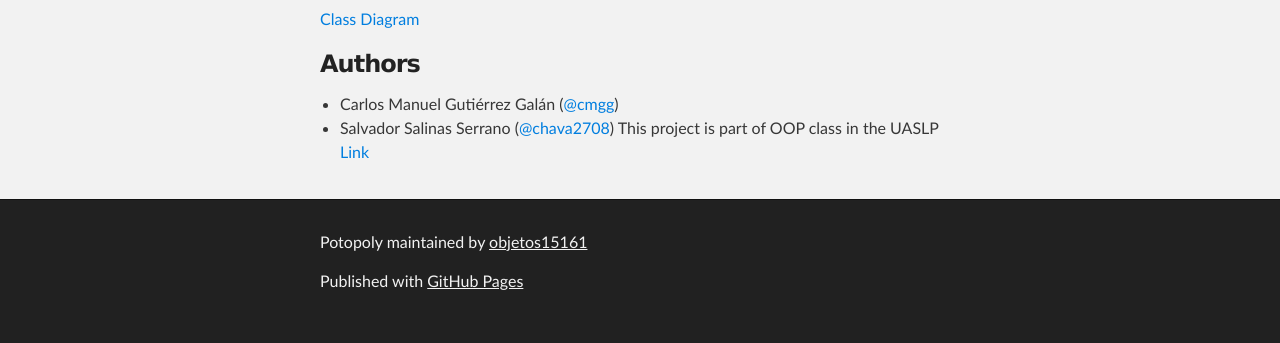
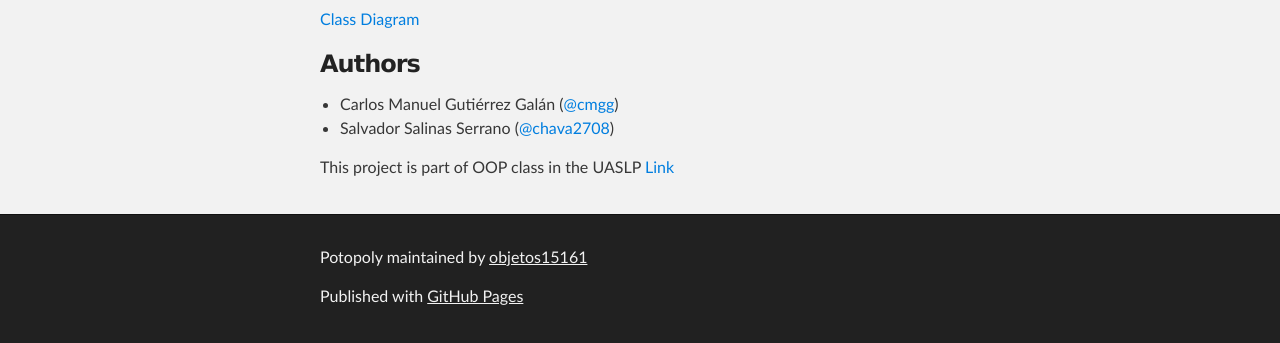
Before and after one commit to objetos15161/Potopoly, a plain HTML site: page index.html in a window 1280 px wide. Shown: the part 2423-2766 px from the top of the page. Drawn offline with Linux system fonts and the light colour scheme.

```diff
--- a/index.html
+++ b/index.html
@@ -79,10 +79,10 @@
 
 <ul>
 <li>Carlos Manuel Gutiérrez Galán (<a href="https://github.com/cmgg" class="user-mention">@cmgg</a>)</li>
-<li>Salvador Salinas Serrano (<a href="https://github.com/chava2708" class="user-mention">@chava2708</a>)
-This project is part of OOP class in the UASLP <a href="http://objetos2223.github.io/">Link</a>
-</li>
+<li>Salvador Salinas Serrano (<a href="https://github.com/chava2708" class="user-mention">@chava2708</a>)</li>
 </ul>
+
+<p>This project is part of OOP class in the UASLP <a href="http://objetos2223.github.io/">Link</a></p>
       </section>
     </div>
 
```
Also changed, not shown: params.json (+1 -1 lines).
